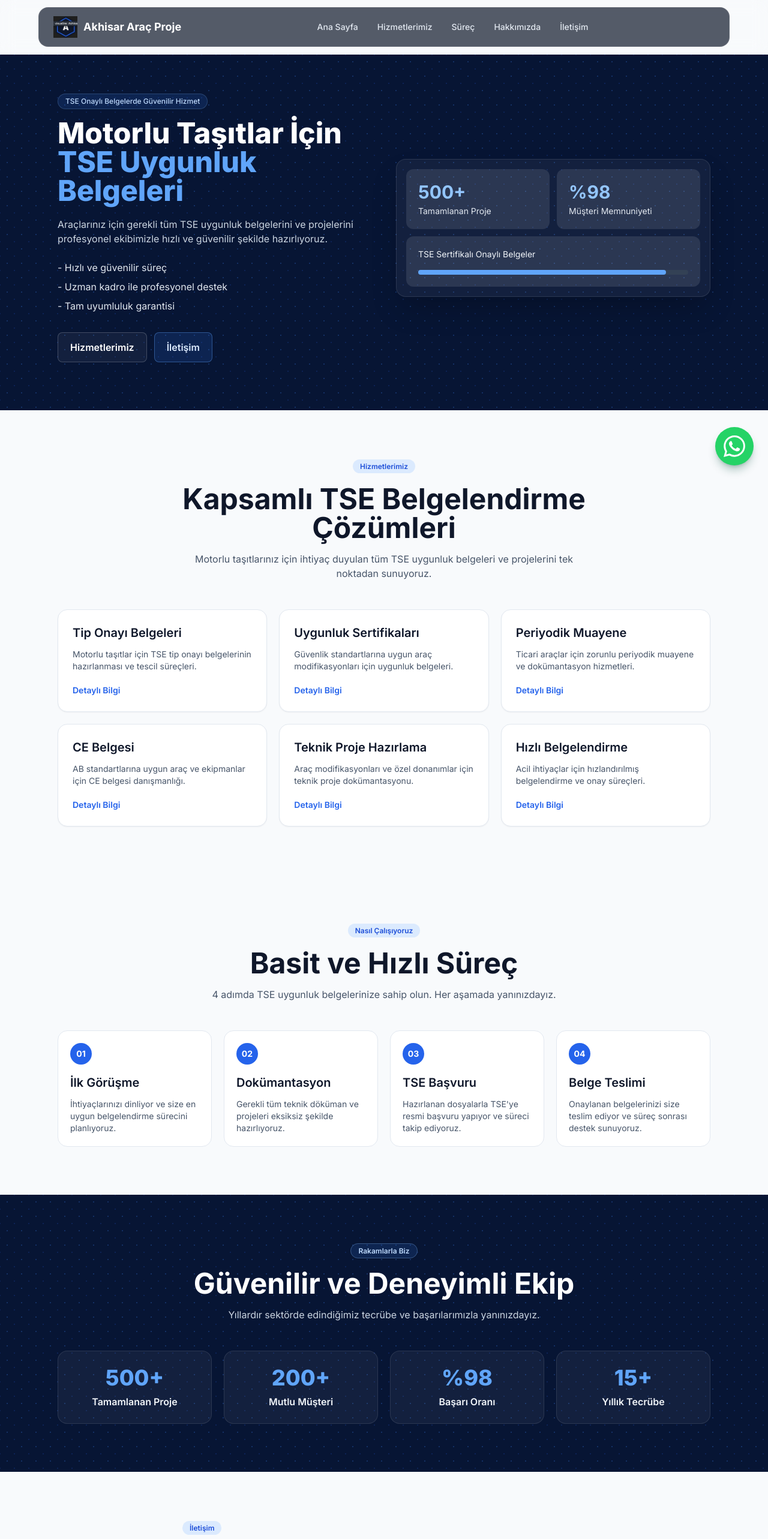
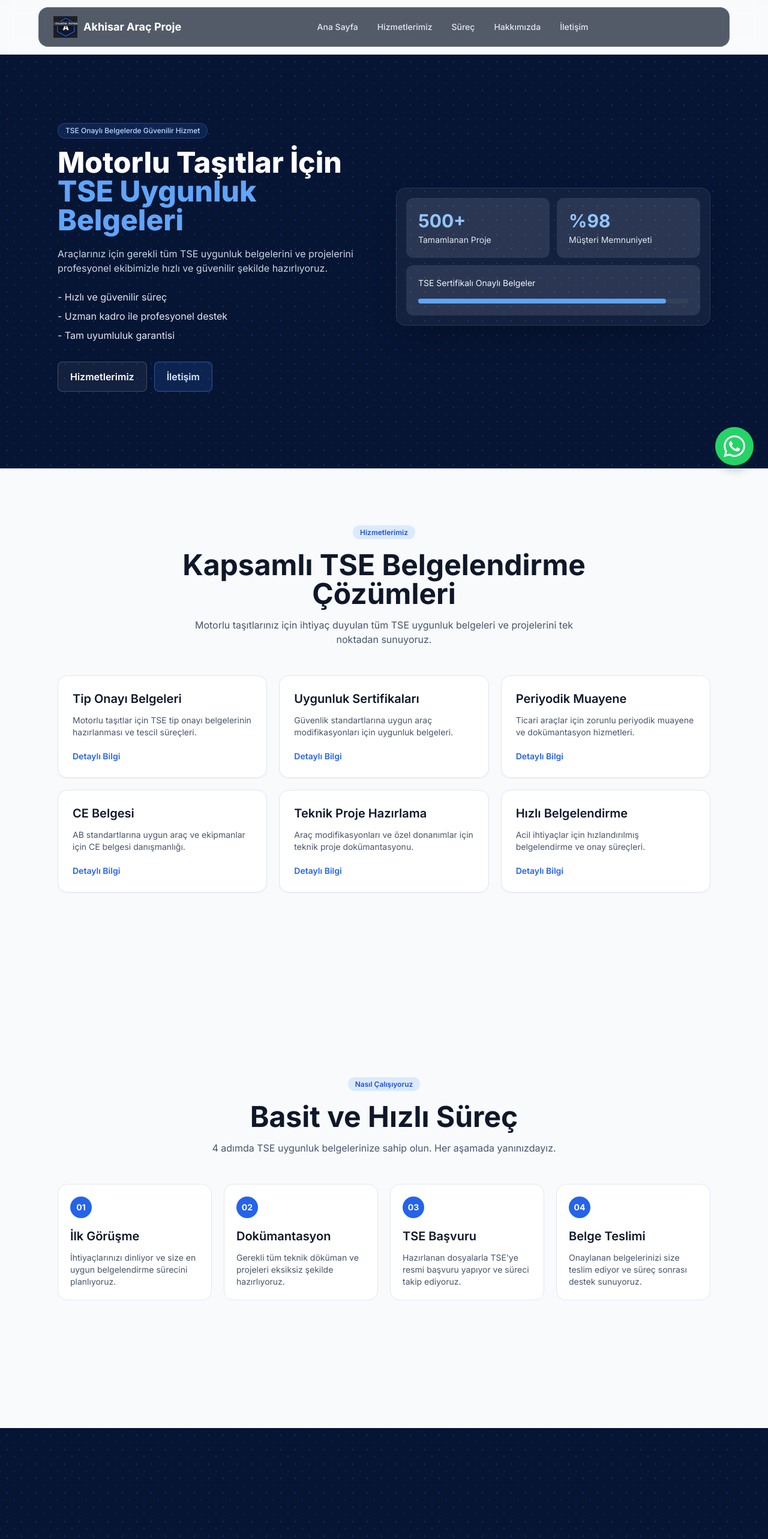
Before and after one commit to dev-alibayram/akhisar-arac-proje, a Next.js app: page /en in a window 1280 px wide. Shown: the top 2566 px of the page at 60% size. Built offline with nearby package versions, Linux system fonts and the light colour scheme.

Commit message:
feat(ui): make anchor sections full-screen
Set section targets to viewport-height layouts with sticky-navbar offset so navbar links land on full-page sections.

```diff
--- a/src/app/[locale]/page.tsx
+++ b/src/app/[locale]/page.tsx
@@ -53,10 +53,9 @@ export default function LandingPage() {
         </div>
       </div>
 
-      <section className="dark-grid">
-        <div className="mx-auto max-w-6xl px-4 pb-20 pt-6 sm:px-6 lg:px-8">
+      <section id="anasayfa" className="dark-grid scroll-mt-28">
+        <div className="mx-auto flex min-h-[calc(100vh-110px)] max-w-6xl items-center px-4 pb-20 pt-6 sm:px-6 lg:px-8">
           <div
-            id="anasayfa"
             className="mt-6 grid gap-10 text-white lg:grid-cols-2 lg:items-center lg:mt-10"
           >
             <div>
@@ -113,7 +112,8 @@ export default function LandingPage() {
         </div>
       </section>
 
-      <section id="hizmetler" className="mx-auto max-w-6xl px-4 py-20 sm:px-6 lg:px-8">
+      <section id="hizmetler" className="scroll-mt-28">
+        <div className="mx-auto flex min-h-screen max-w-6xl flex-col justify-center px-4 py-20 sm:px-6 lg:px-8">
           <div className="mx-auto max-w-2xl text-center">
           <span className="rounded-full bg-blue-100 px-3 py-1 text-xs font-semibold text-blue-700">
             Hizmetlerimiz
@@ -141,10 +141,11 @@ export default function LandingPage() {
               </article>
             ))}
           </div>
+        </div>
       </section>
 
-      <section id="surec" className="bg-slate-50 py-20">
-        <div className="mx-auto max-w-6xl px-4 sm:px-6 lg:px-8">
+      <section id="surec" className="scroll-mt-28 bg-slate-50">
+        <div className="mx-auto flex min-h-screen max-w-6xl flex-col justify-center px-4 py-20 sm:px-6 lg:px-8">
           <div className="mx-auto max-w-2xl text-center">
             <span className="rounded-full bg-blue-100 px-3 py-1 text-xs font-semibold text-blue-700">
               Nasıl Çalışıyoruz
@@ -170,8 +171,8 @@ export default function LandingPage() {
         </div>
       </section>
 
-      <section id="hakkimizda" className="dark-grid py-20 text-white">
-        <div className="mx-auto max-w-6xl px-4 sm:px-6 lg:px-8">
+      <section id="hakkimizda" className="dark-grid scroll-mt-28 text-white">
+        <div className="mx-auto flex min-h-screen max-w-6xl flex-col justify-center px-4 py-20 sm:px-6 lg:px-8">
           <div className="mx-auto max-w-2xl text-center">
             <span className="rounded-full border border-blue-300/30 bg-blue-500/15 px-3 py-1 text-xs font-semibold text-blue-200">
               Rakamlarla Biz
@@ -193,7 +194,8 @@ export default function LandingPage() {
         </div>
       </section>
 
-      <section id="iletisim" className="mx-auto max-w-6xl px-4 py-20 sm:px-6 lg:px-8">
+      <section id="iletisim" className="scroll-mt-28">
+        <div className="mx-auto flex min-h-screen max-w-6xl items-center px-4 py-20 sm:px-6 lg:px-8">
           <div className="mx-auto max-w-2xl">
           <article>
             <span className="rounded-full bg-blue-100 px-3 py-1 text-xs font-semibold text-blue-700">
@@ -224,6 +226,7 @@ export default function LandingPage() {
             </div>
             <p className="mt-6 text-center text-sm text-slate-500">Mesai saatleri: Pazartesi - Cuma 09:00 - 18:00</p>
           </article>
+          </div>
         </div>
       </section>
 
```
Lines whose indentation alone changed are shown as unchanged.
